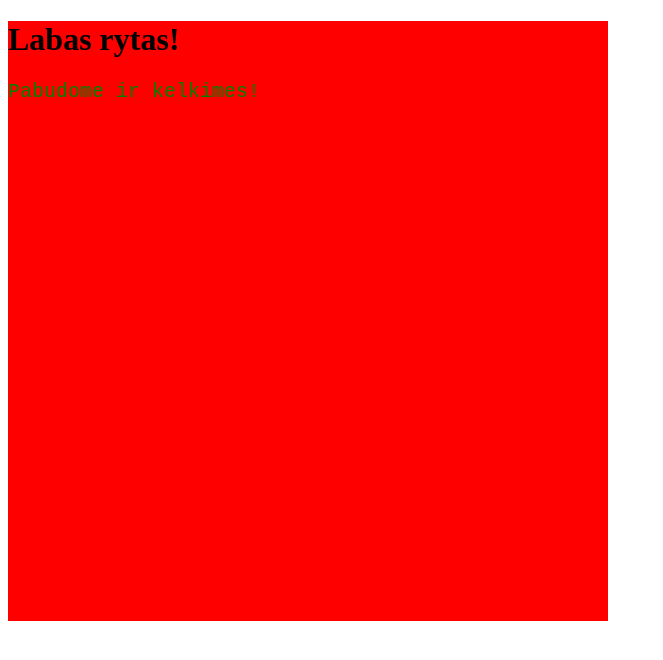
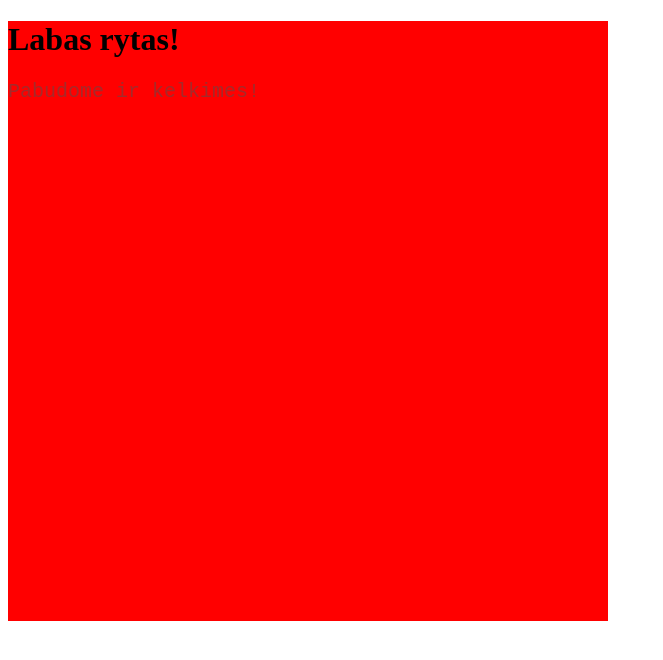
Before and after one commit to thomasvort/pirmasis-front-end-testas, a plain HTML site: page index.html in a window 1280 px wide. Shown: the whole page, without its empty margins (0-663 px from the left). Drawn offline with Linux system fonts and the light colour scheme.

Commit message:
final commit

```diff
--- a/css/main.css
+++ b/css/main.css
@@ -7,5 +7,5 @@
 p {
     font-family: 'Courier New', Courier, monospace;
     font-size: 20px;
-    color: green;
+    color: brown;
 }
```
